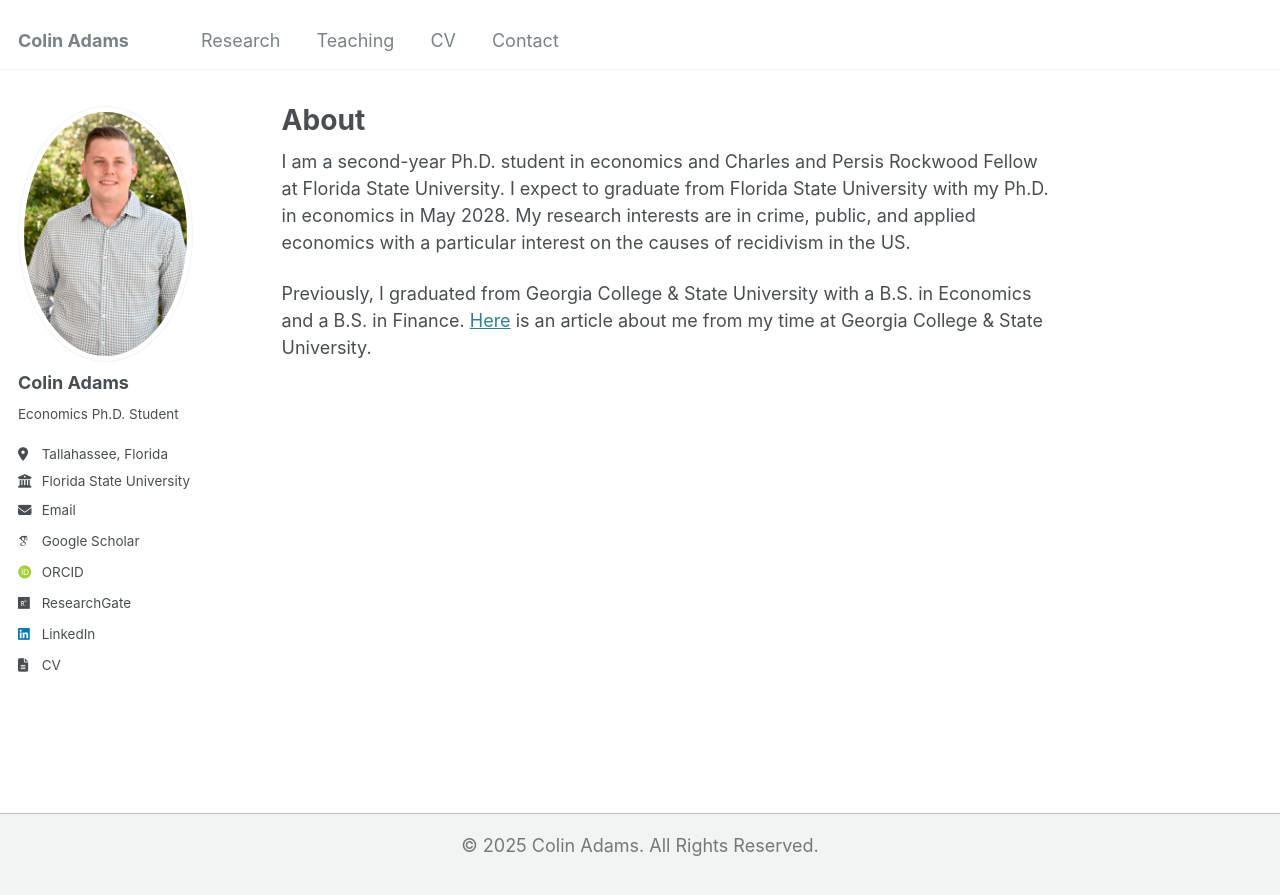
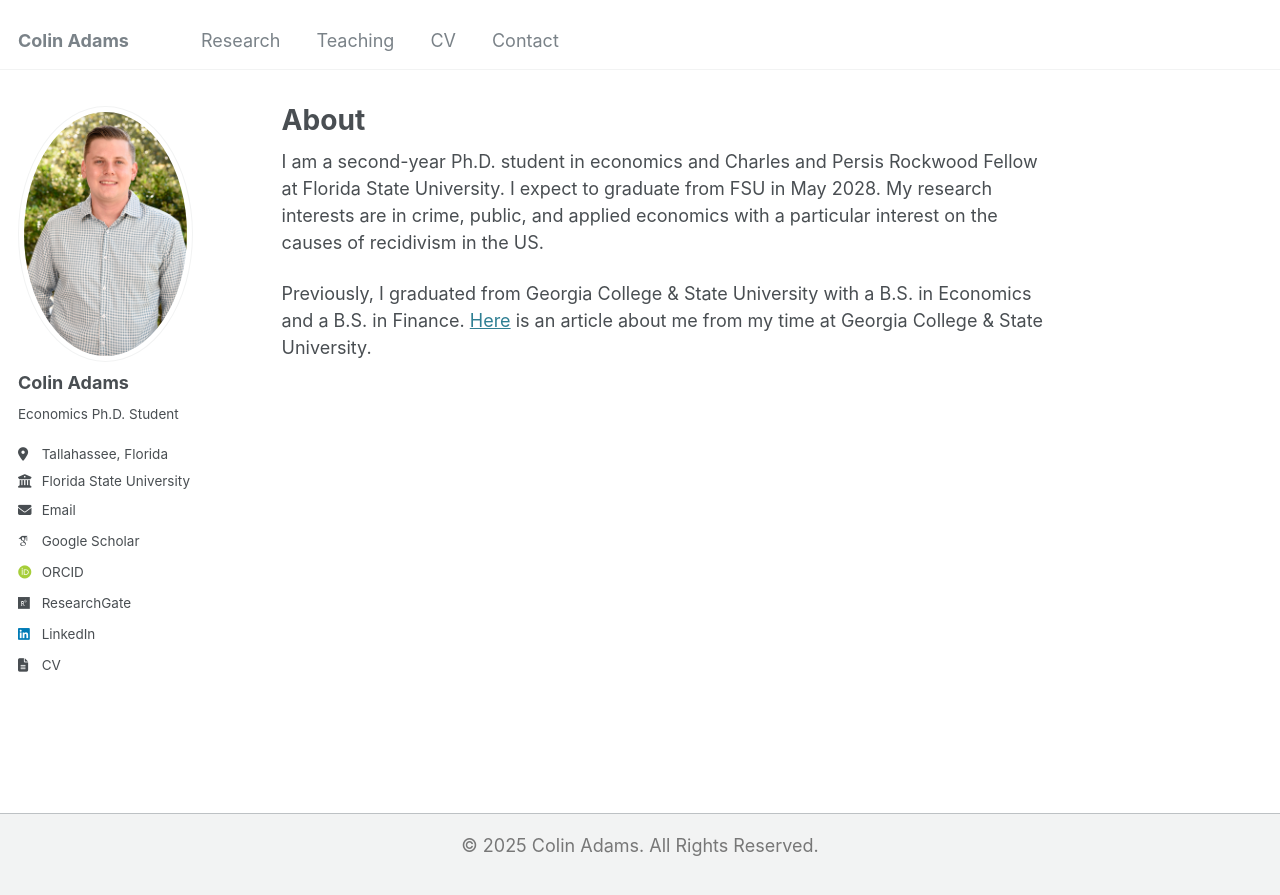
Before and after one commit to Zach-Gooch/Zach-Gooch.github.io, a Jekyll site: the page built from _pages/about.md, in a window 1280 px wide. Shown: the top 895 px of the page. Built offline with Jekyll 4.4.1, drawn with Linux system fonts in a browser that asks for light colours; some web fonts are replaced.

Commit message:
Update about.md

```diff
--- a/_pages/about.md
+++ b/_pages/about.md
@@ -9,7 +9,7 @@ redirect_from:
 
 <section id="about-me">
   <p>
-    I am a second-year Ph.D. student in economics and Charles and Persis Rockwood Fellow at Florida State University. I expect to graduate from Florida State University with my Ph.D. in economics in May 2028.
+    I am a second-year Ph.D. student in economics and Charles and Persis Rockwood Fellow at Florida State University. I expect to graduate from FSU in May 2028.
     My research interests are in crime, public, and applied economics with a particular interest on the causes of recidivism in the US.
   </p>
 
```
